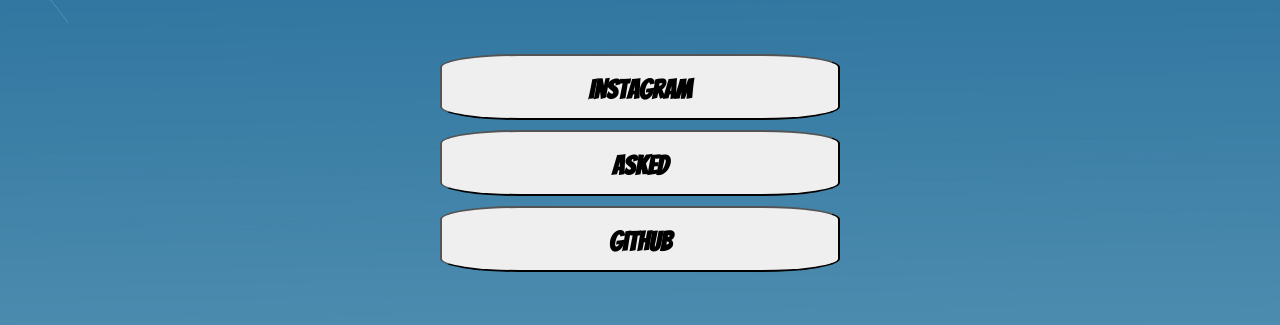
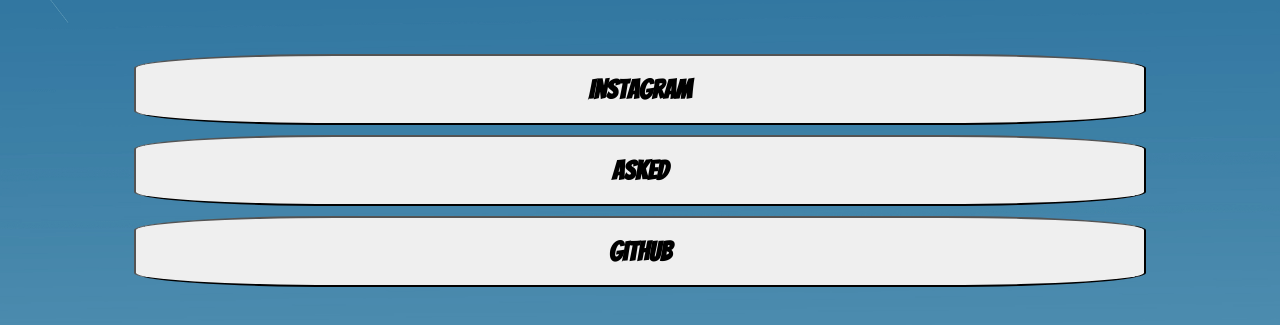
Before and after one commit to zlfn/InstaWarp, a plain HTML site: page index.html in a window 1280 px wide. Shown: the part 455-780 px from the top of the page. Drawn offline with Linux system fonts and the light colour scheme.

Commit message:
Resize buttons

```diff
--- a/main_css.css
+++ b/main_css.css
@@ -13,8 +13,8 @@
 }
 
 .warpbutton{
-    width:400px;
-    height:66px;
+    width:80%;
+    height:20%;
     border-radius: 20%;
     margin-bottom: 10px;
 }
```
